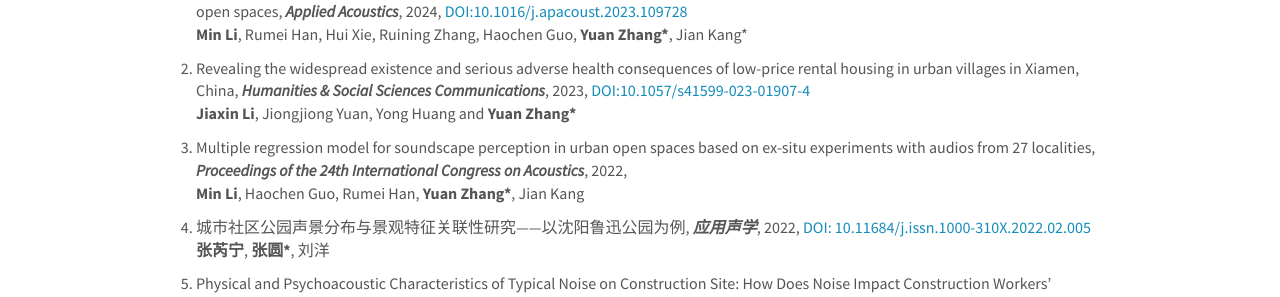
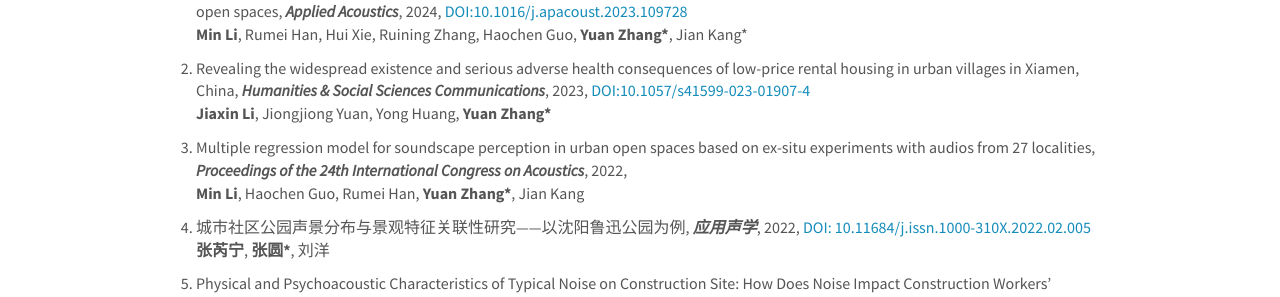
Before and after one commit to BZM2000/BZM2000.github.iottt, a Jekyll site: the page built from _pages/publications.md, in a window 1280 px wide and 900 px high. Shown: the part 223-520 px from the top of the window. Built offline with Jekyll 4.4.1, drawn with Linux system fonts in a browser that asks for light colours; nearby versions of some CDN libraries.

Commit message:
Update publist.yml

```diff
--- a/_data/publist.yml
+++ b/_data/publist.yml
@@ -9,7 +9,7 @@
 - title: "Revealing the widespread existence and serious adverse health consequences of low-price rental housing in urban villages in Xiamen, China"
   journal: "Humanities & Social Sciences Communications"
   year: "2023"
-  authors: <b>Jiaxin Li</b>, Jiongjiong Yuan, Yong Huang and <b>Yuan Zhang&#42;</b>
+  authors: <b>Jiaxin Li</b>, Jiongjiong Yuan, Yong Huang, <b>Yuan Zhang&#42;</b>
   link:
     url: https://www.nature.com/articles/s41599-023-01907-4
     display:  "DOI:10.1057/s41599-023-01907-4"
@@ -120,4 +120,4 @@
 - title: "城市开放空间声景恢复性效益及声环境品质提升策略研究"
   journal: 新建筑
   year: 2014
-  authors: 张圆
+  authors: <b>张圆</b>
```
